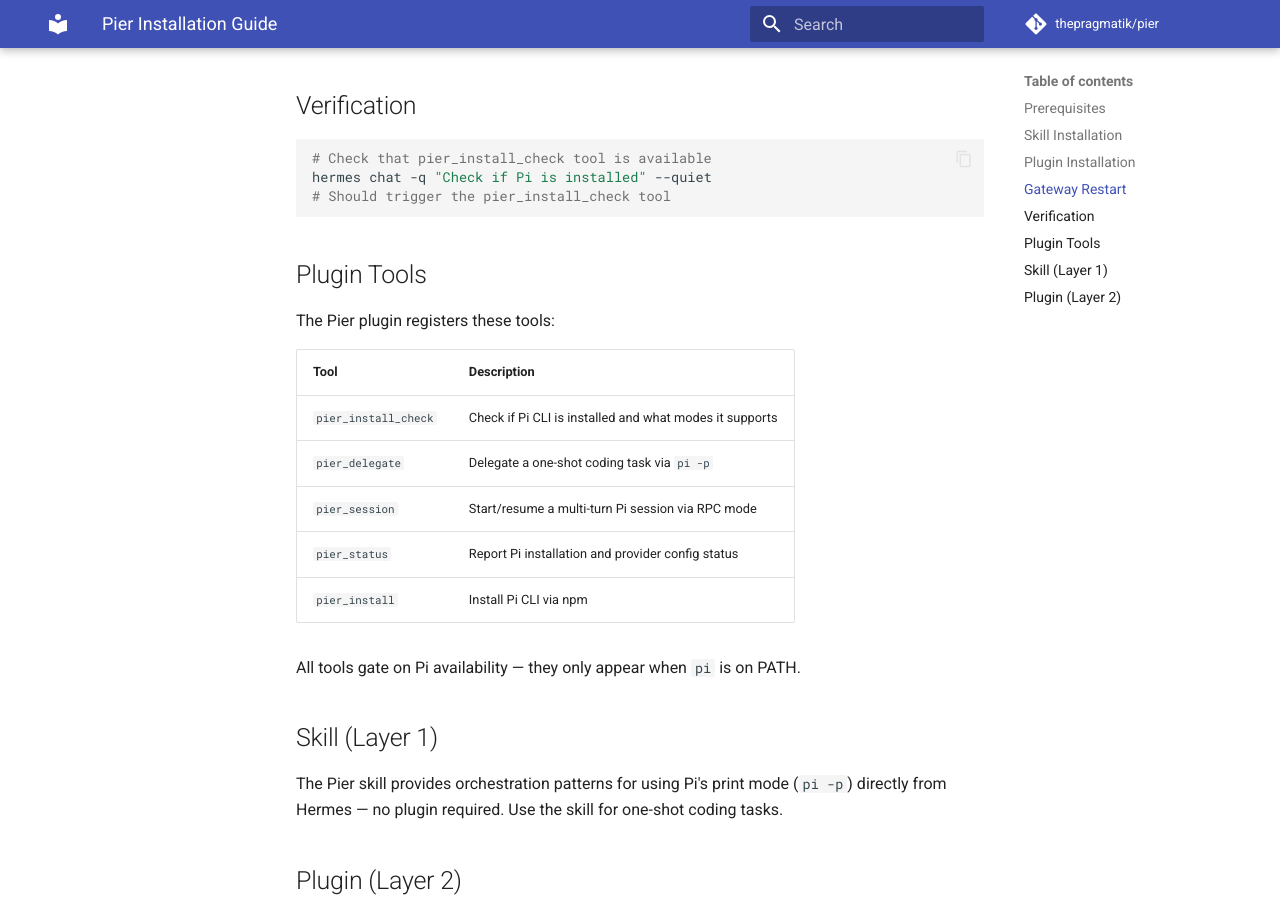
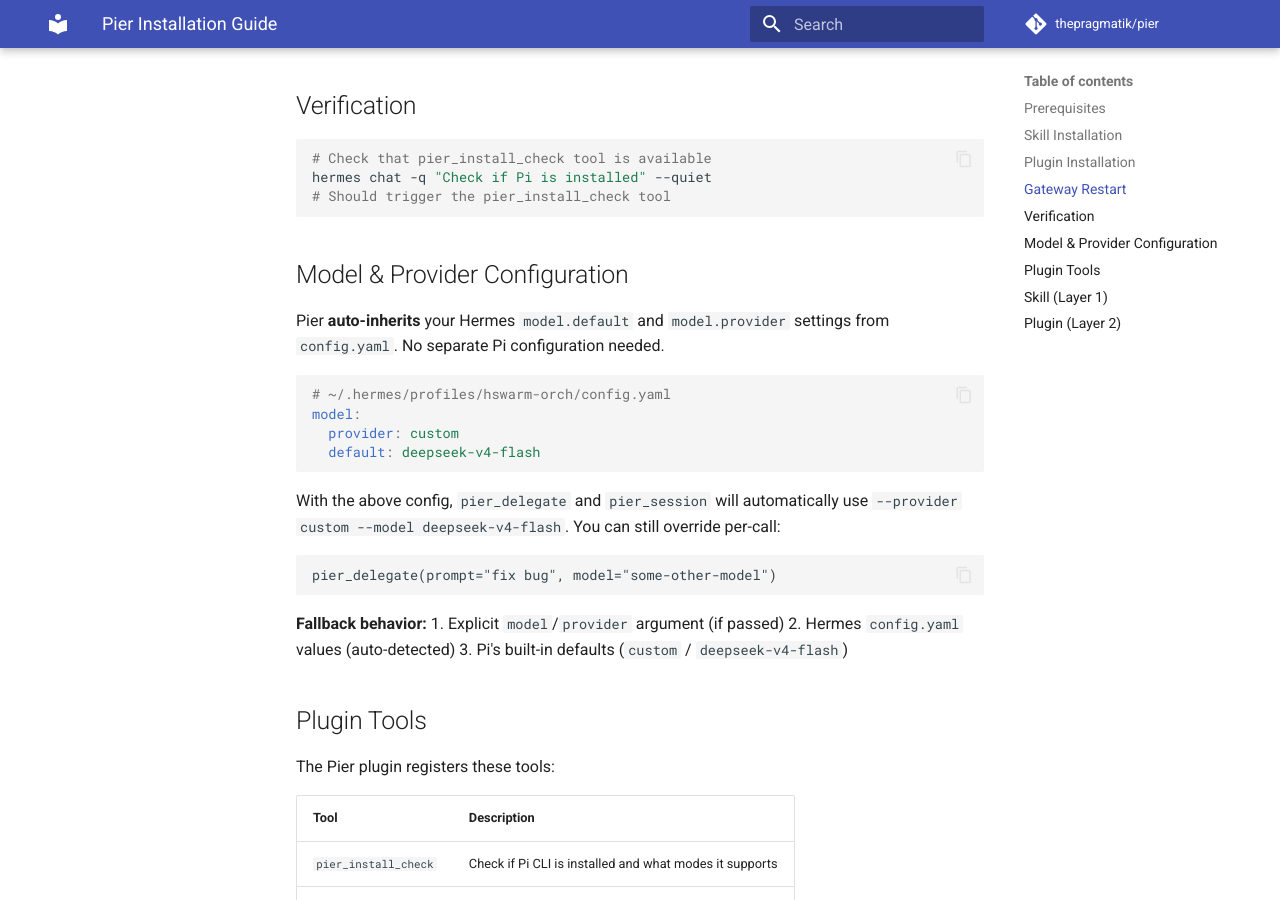
Before and after one commit to thepragmatik/pier, an MkDocs documentation site: the page built from docs/user-guide/install.md, in a window 1280 px wide and 900 px high, scrolled down 1171 px. Built offline with MkDocs 1.6.1 and Material for MkDocs 9.7.7, drawn with Linux system fonts in a browser that asks for light colours; comment, search, counter and statistics services are not loaded.

Commit message:
docs: document Hermes config auto-inheritance in install guide
- Add Model & Provider Configuration section
- Document three-tier fallback behavior
- Show per-call override example

````diff
--- a/docs/user-guide/install.md
+++ b/docs/user-guide/install.md
@@ -55,6 +55,28 @@
 # Should trigger the pier_install_check tool
 ```
 
+## Model & Provider Configuration
+
+Pier **auto-inherits** your Hermes `model.default` and `model.provider` settings from `config.yaml`. No separate Pi configuration needed.
+
+```yaml
+# ~/.hermes/profiles/hswarm-orch/config.yaml
+model:
+  provider: custom
+  default: deepseek-v4-flash
+```
+
+With the above config, `pier_delegate` and `pier_session` will automatically use `--provider custom --model deepseek-v4-flash`. You can still override per-call:
+
+```
+pier_delegate(prompt="fix bug", model="some-other-model")
+```
+
+**Fallback behavior:**
+1. Explicit `model`/`provider` argument (if passed)
+2. Hermes `config.yaml` values (auto-detected)
+3. Pi's built-in defaults (`custom` / `deepseek-v4-flash`)
+
 ## Plugin Tools
 
 The Pier plugin registers these tools:
````
